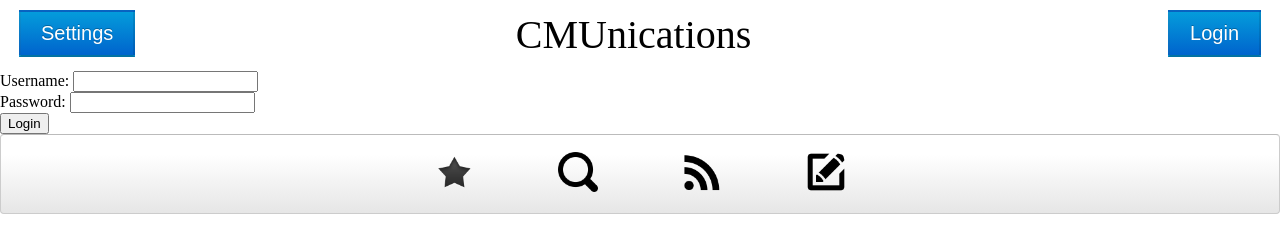
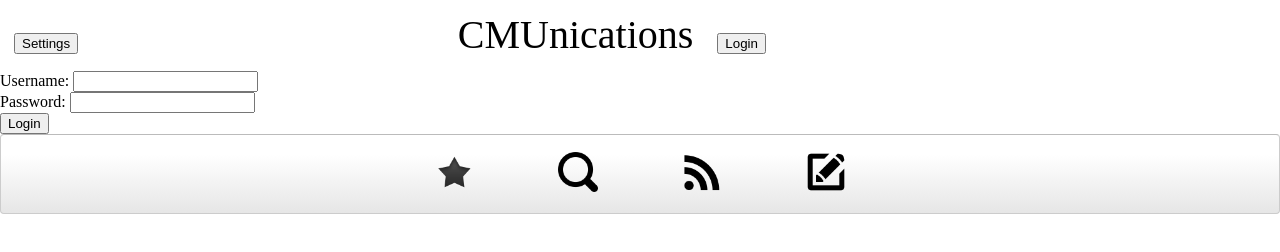
Before and after one commit to dsyang/cmunications, a website: page static/desktop/login.html in a window 1280 px wide. Drawn offline with Linux system fonts and the light colour scheme; no server answers.

Commit message:
fixed some button css

```diff
--- a/static/desktop/css/style.css
+++ b/static/desktop/css/style.css
@@ -80,7 +80,7 @@ Header
 }
 
 
-.left_button {
+#left_button {
 	cursor: pointer;
 	display: inline-block;
 	float: left;
@@ -98,7 +98,7 @@ Header
   	margin: 5px;
 }
 
-.right_button {
+#right_button {
 	display: inline-block;
 	float: right;
 	cursor: pointer;
--- a/static/desktop/js/org_app.js
+++ b/static/desktop/js/org_app.js
@@ -34,6 +34,7 @@ org_app.prototype = {
     showEvent: function(_id) {
         console.log("grabbing event details");
         window.org_API.get(_id, function(err, result) {
+            console.log("grabbed", err, result);
             if (err)
                 throw err;
             this.ui.showEvent(result.event);
```
Also changed, not shown: static/desktop/index.html (+3 -3 lines), static/desktop/js/UI_org.js (deleted).
